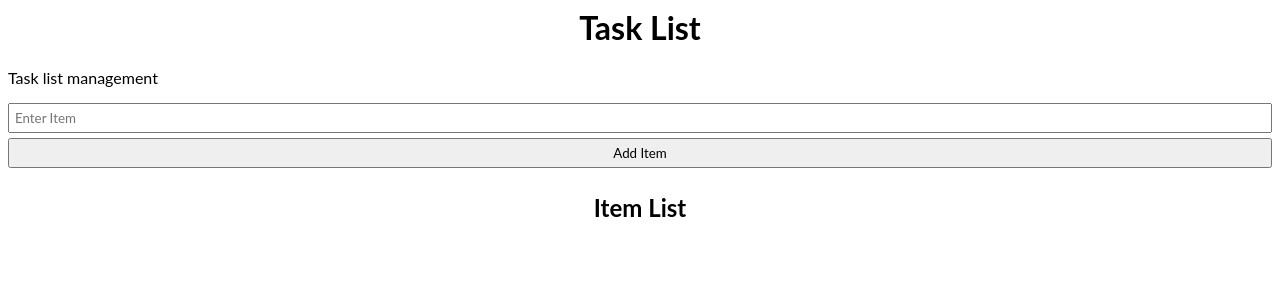
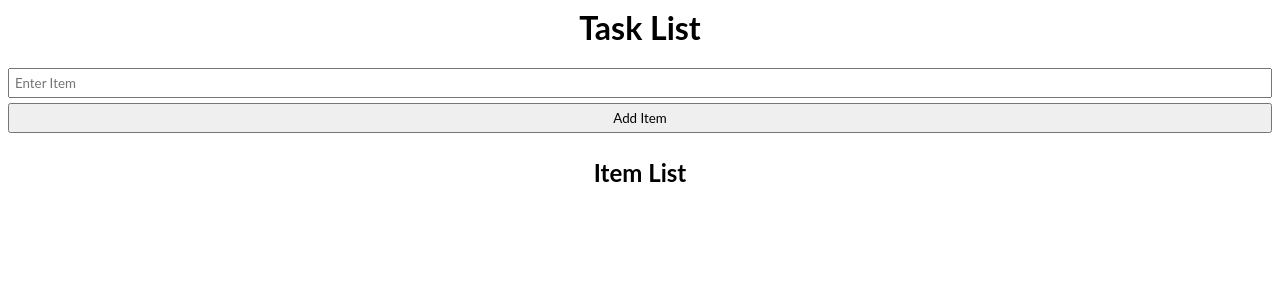
Before and after one commit to codingSlate/reactjs-practice, a React (Create React App) app: page / in a window 1280 px wide. Shown: the top 300 px of the page. Built offline with nearby package versions, Linux system fonts and the light colour scheme.

Commit message:
1 file modified

```diff
--- a/src/App.js
+++ b/src/App.js
@@ -6,7 +6,7 @@ export default function App() {
   return (
     <div>
       <h1>Task List</h1>
-      <p>Task list management</p>
+      {/* <p>Task list management</p> */}
       <AddItemForm />
     </div>
   );
```
